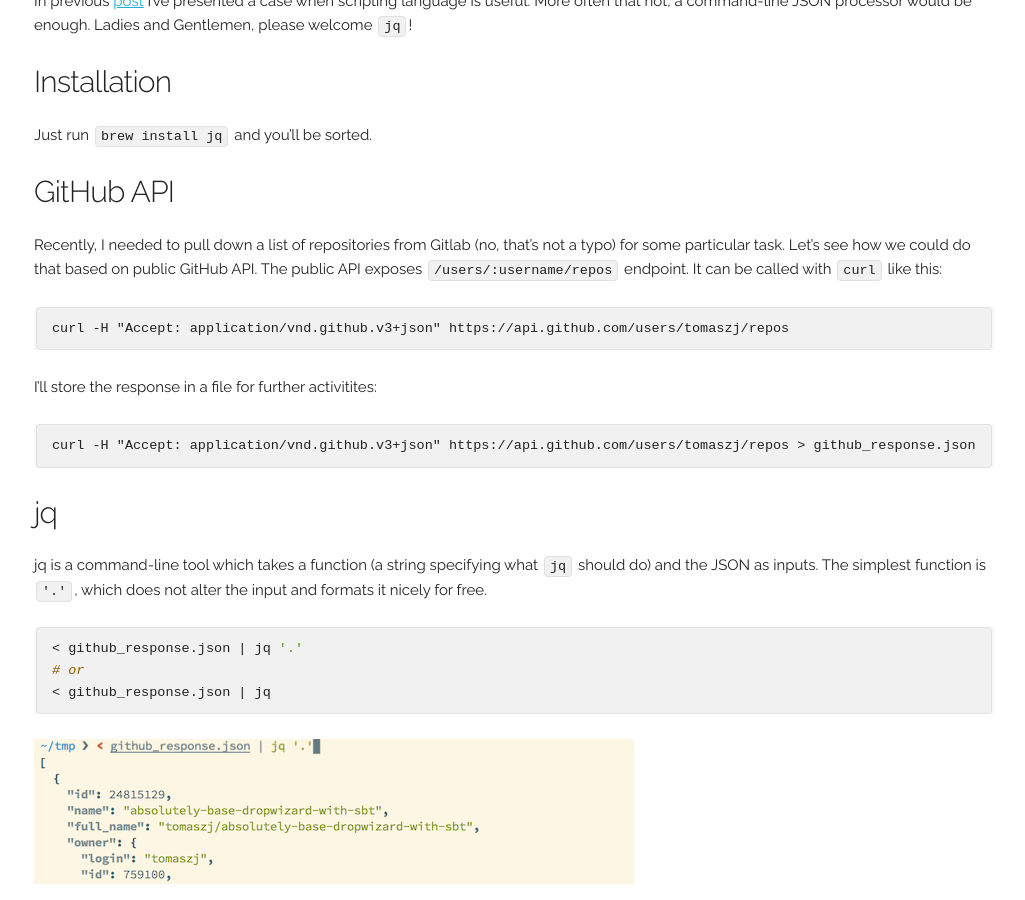
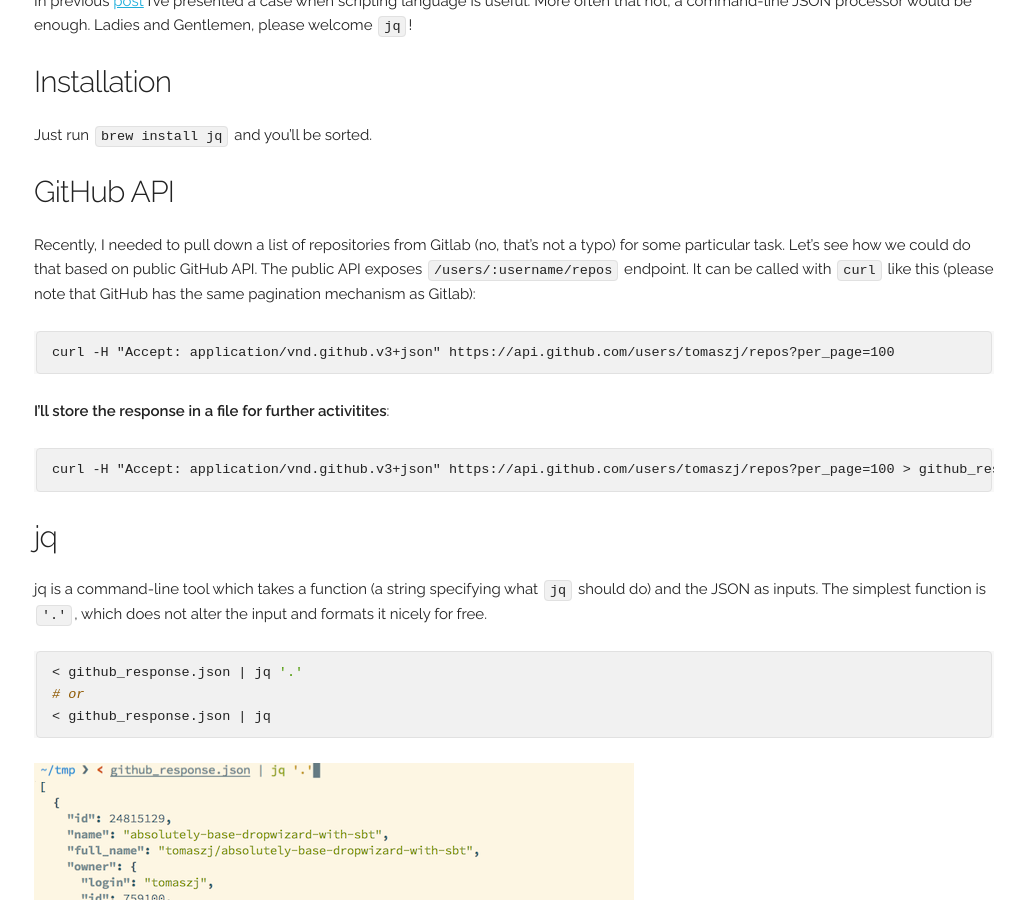
Before and after one commit to tomaszj/tomaszj.github.io, a Jekyll site: the page built from _posts/2016-03-04-jq-and-github-api.markdown, in a window 1280 px wide and 900 px high, scrolled down 328 px. Shown: the whole window, without its empty margins (126-1151 px from the left). Built offline with Jekyll 4.4.1, drawn with Linux system fonts in a browser that asks for light colours.

Commit message:
Update GitHub endpoint call with per_page parameter.
GitHub paginates the response as well, exactly like Gitlab.

```diff
--- a/_posts/2016-03-04-jq-and-github-api.markdown
+++ b/_posts/2016-03-04-jq-and-github-api.markdown
@@ -13,13 +13,13 @@
 
 #### GitHub API
 
-Recently, I needed to pull down a list of repositories from Gitlab (no, that's not a typo) for some particular task. Let's see how we could do that based on public GitHub API. The public API exposes `/users/:username/repos` endpoint. It can be called with `curl` like this:
+Recently, I needed to pull down a list of repositories from Gitlab (no, that's not a typo) for some particular task. Let's see how we could do that based on public GitHub API. The public API exposes `/users/:username/repos` endpoint. It can be called with `curl` like this (please note that GitHub has the same pagination mechanism as Gitlab):
 
-    curl -H "Accept: application/vnd.github.v3+json" https://api.github.com/users/tomaszj/repos
+    curl -H "Accept: application/vnd.github.v3+json" https://api.github.com/users/tomaszj/repos?per_page=100
 
-I'll store the response in a file for further activitites:
+**I'll store the response in a file for further activitites**:
 
-    curl -H "Accept: application/vnd.github.v3+json" https://api.github.com/users/tomaszj/repos > github_response.json
+    curl -H "Accept: application/vnd.github.v3+json" https://api.github.com/users/tomaszj/repos?per_page=100 > github_response.json
 
 #### jq
 
```
Also changed, not shown: images/jq/jq2.png.
